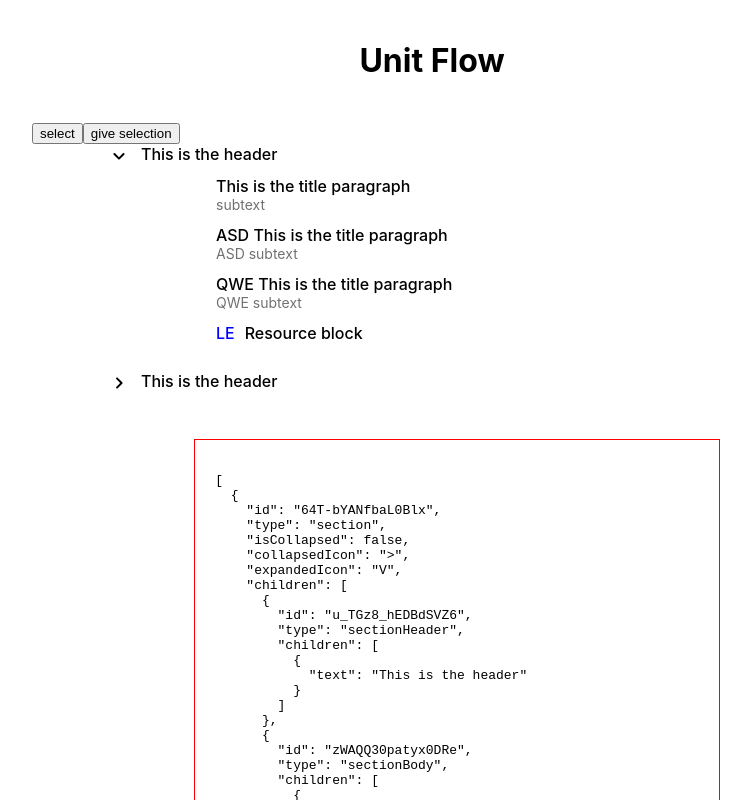
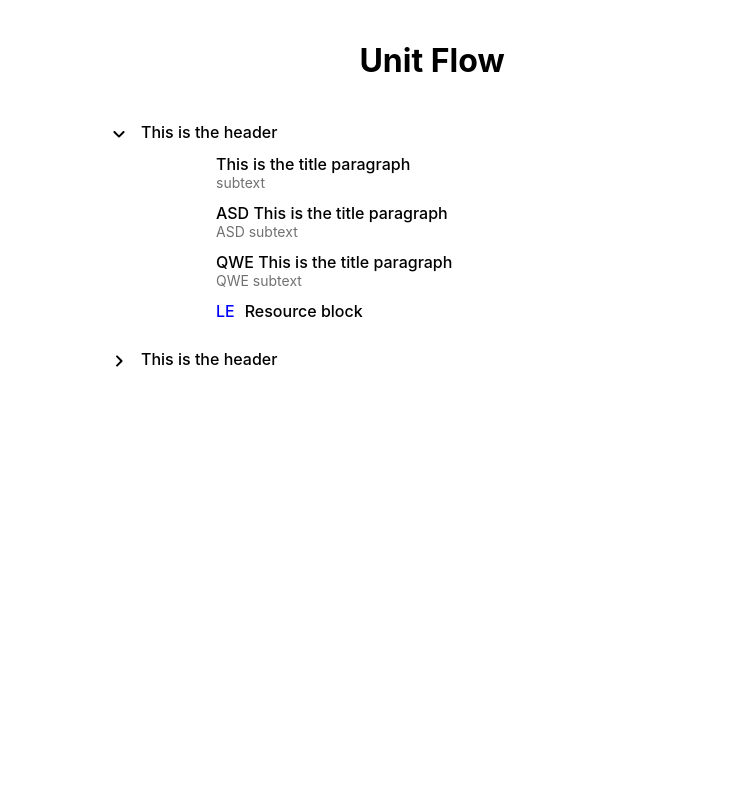
Before and after one commit to prit-toddleapp/slate-demo, a React (Create React App) app: page / in a window 1280 px wide. Shown: the top 800 px of the page, without its empty margins (208-959 px from the left). Built offline with nearby package versions, Linux system fonts and the light colour scheme.

Commit message:
commented extra code

```diff
--- a/src/components/UnitFlow.js
+++ b/src/components/UnitFlow.js
@@ -361,8 +361,8 @@ function UnitFlow() {
       <h1>Unit Flow</h1>
       <div className={classes.slateContainer}>
         <Slate editor={editor} value={value} onChange={(v) => setValue(v)}>
-          <button onClick={select}>select</button>
-          <button onClick={show}>give selection</button>
+          {/* <button onClick={select}>select</button>
+          <button onClick={show}>give selection</button> */}
           <DndContext
             onDragStart={handleDragStart}
             onDragEnd={handleDragEnd}
@@ -394,7 +394,7 @@ function UnitFlow() {
           </DndContext>
         </Slate>
       </div>
-      {JSONViewer(value)}
+      {/* {JSONViewer(value)} */}
     </div>
   );
 }
```
